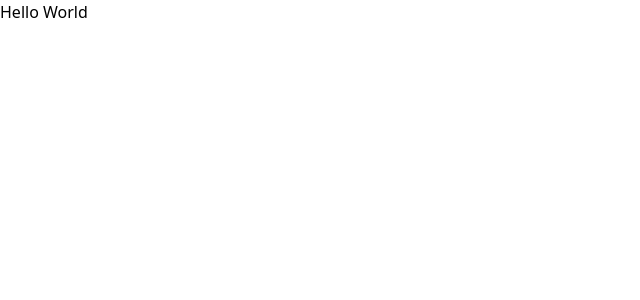
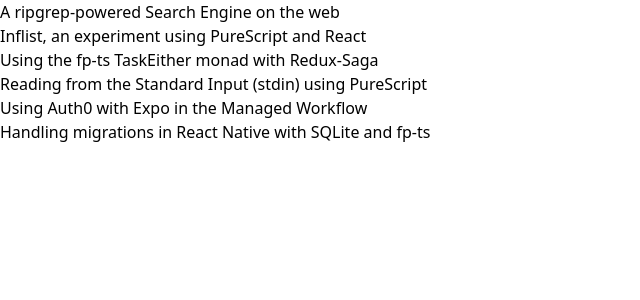
Before and after one commit to dgopsq/writings, a Next.js app: page / in a window 1280 px wide. Shown: the top 300 px of the page, without its empty margins (0-640 px from the left). Built offline with nearby package versions, Linux system fonts and the light colour scheme; no server answers.

Commit message:
Fix posts paths

```diff
--- a/src/app/page.tsx
+++ b/src/app/page.tsx
@@ -1,3 +1,15 @@
+import { getPosts } from '../lib/posts'
+
 export default function Page() {
-  return <div>Hello World</div>
+  const posts = getPosts()
+
+  return (
+    <div>
+      <ul>
+        {posts.map((post) => (
+          <li>{post.frontmatter.title}</li>
+        ))}
+      </ul>
+    </div>
+  )
 }
--- a/src/lib/posts/index.ts
+++ b/src/lib/posts/index.ts
@@ -1,4 +1,5 @@
 import fs from 'fs'
+import path from 'path'
 import { remark } from 'remark'
 import strip from 'strip-markdown'
 import { SEARCH_TARGET_DIR } from '../../utils/configs'
@@ -19,14 +20,14 @@
 }
 
 const rootDir = process.cwd()
-const contentDir = 'posts'
+const contentDir = path.join('src', 'posts')
 
 function fileIsPost(filename: string) {
   return filename.endsWith('.md')
 }
 
 function getPostsFiles() {
-  return fs.readdirSync(`${rootDir}/${contentDir}`).filter(fileIsPost)
+  return fs.readdirSync(path.join(rootDir, contentDir)).filter(fileIsPost)
 }
 
 function filenameToSlug(filename: string) {
@@ -44,7 +45,7 @@
 
 function parsePostFile(filename: string): Post {
   const markdownWithMetadata = fs
-    .readFileSync(`${contentDir}/${filename}`)
+    .readFileSync(path.join(contentDir, filename))
     .toString()
 
   const { data, content } = matter(markdownWithMetadata)
@@ -115,6 +116,9 @@
       .toString()
       .replaceAll('\n', '')
 
-    fs.writeFileSync(`${outputDir}/${post.slug}.txt`, compressedContent)
+    fs.writeFileSync(
+      path.join(outputDir, `${post.slug}.txt`),
+      compressedContent,
+    )
   })
 }
```
